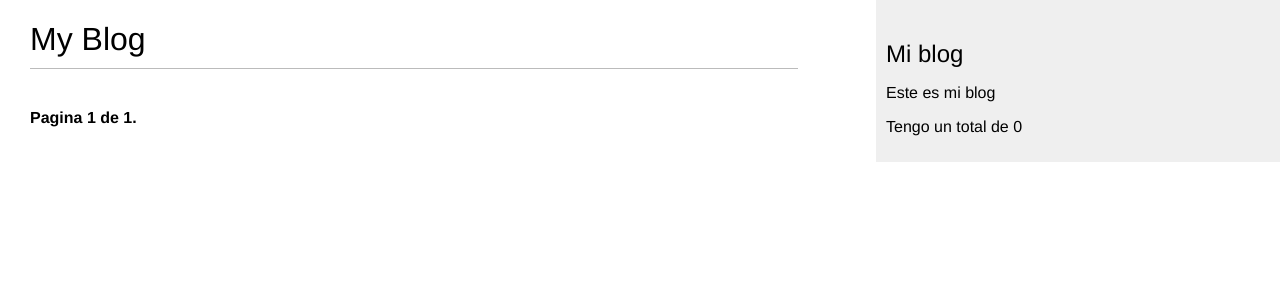
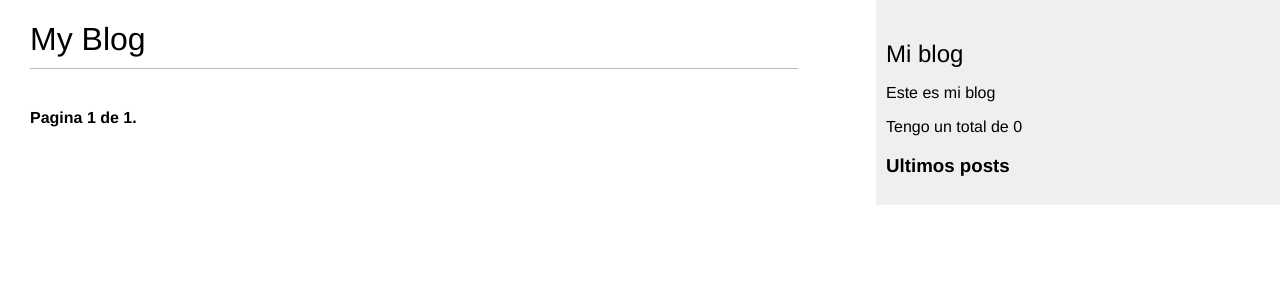
Before and after one commit to arizamoisesco/blog-django, a Django app: page /blog/ in a window 1280 px wide. Shown: the top 300 px of the page. Run offline with Django 4.2, Linux system fonts and the light colour scheme; data that the repository does not hold is empty.

Commit message:
Create an inclusion template tag for lastest post published

```diff
--- a/blog/templates/blog/base.html
+++ b/blog/templates/blog/base.html
@@ -18,6 +18,8 @@
         <h2>Mi blog</h2>
         <p>Este es mi blog</p>
         <p>Tengo un total de {% total_posts %} </p>
+        <h3>Ultimos posts</h3>
+        {% show_latest_posts 3 %}
     </div>
 </body>
 </html>
--- /dev/null
+++ b/blog/templates/blog/post/latest_posts.html
@@ -0,0 +1,7 @@
+<ul>
+    {% for post in latest_posts %}
+    <li>
+        <a href="{{ post.get_absolute_url }}">{{ post.title }}</a>
+    </li>
+    {% endfor %}
+</ul>
--- a/blog/templatetags/blog_tags.py
+++ b/blog/templatetags/blog_tags.py
@@ -6,3 +6,8 @@ register = template.Library()
 @register.simple_tag
 def total_posts():
     return Post.published.count()
+
+@register.inclusion_tag('blog/post/latest_posts.html')
+def show_latest_posts(count=5):
+    latest_posts = Post.published.order_by('-publish')[:count]
+    return {'latest_posts': latest_posts}
```
